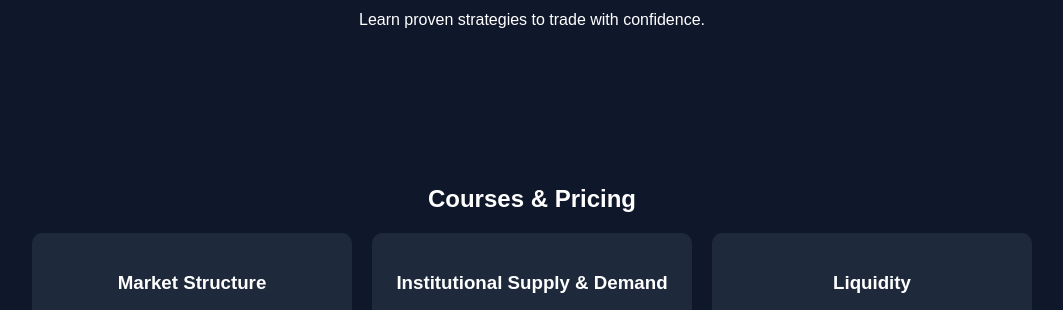
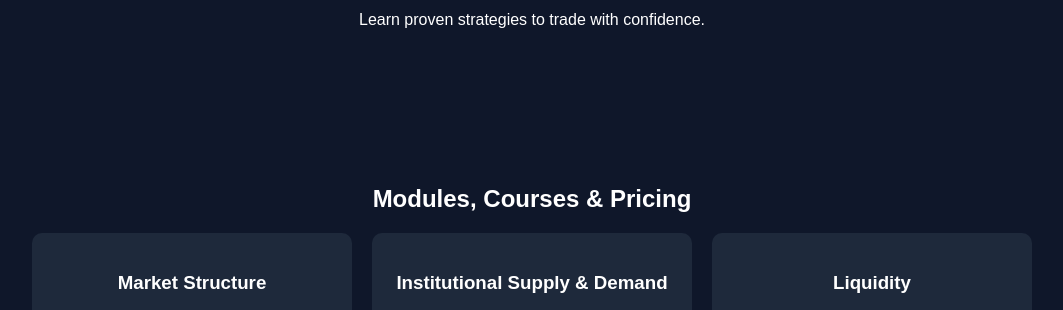
Before and after one commit to layz91668-afk/2shy-fx, a plain HTML site: page index.html in a window 1280 px wide. Shown: the part 228-538 px from the top of the page, without its empty margins (108-1171 px from the left). Drawn offline with Linux system fonts and the light colour scheme.

Commit message:
Update index.html

```diff
--- a/index.html
+++ b/index.html
@@ -70,7 +70,7 @@
     </div>
 
     <div class="section">
-    <h2>Courses & Pricing</h2>
+    <h2>Modules, Courses & Pricing</h2>
 
     <div class="cards">
 
```
